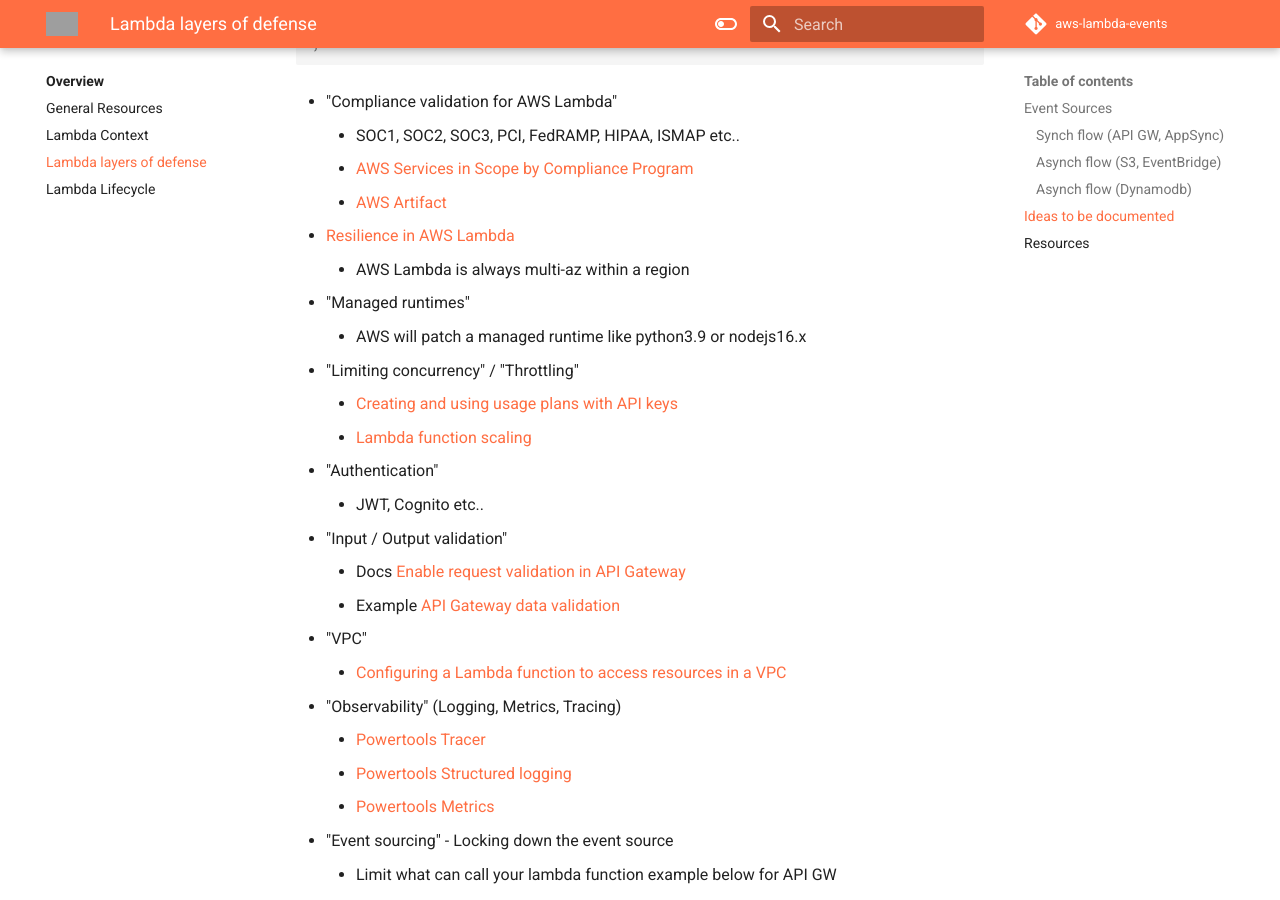
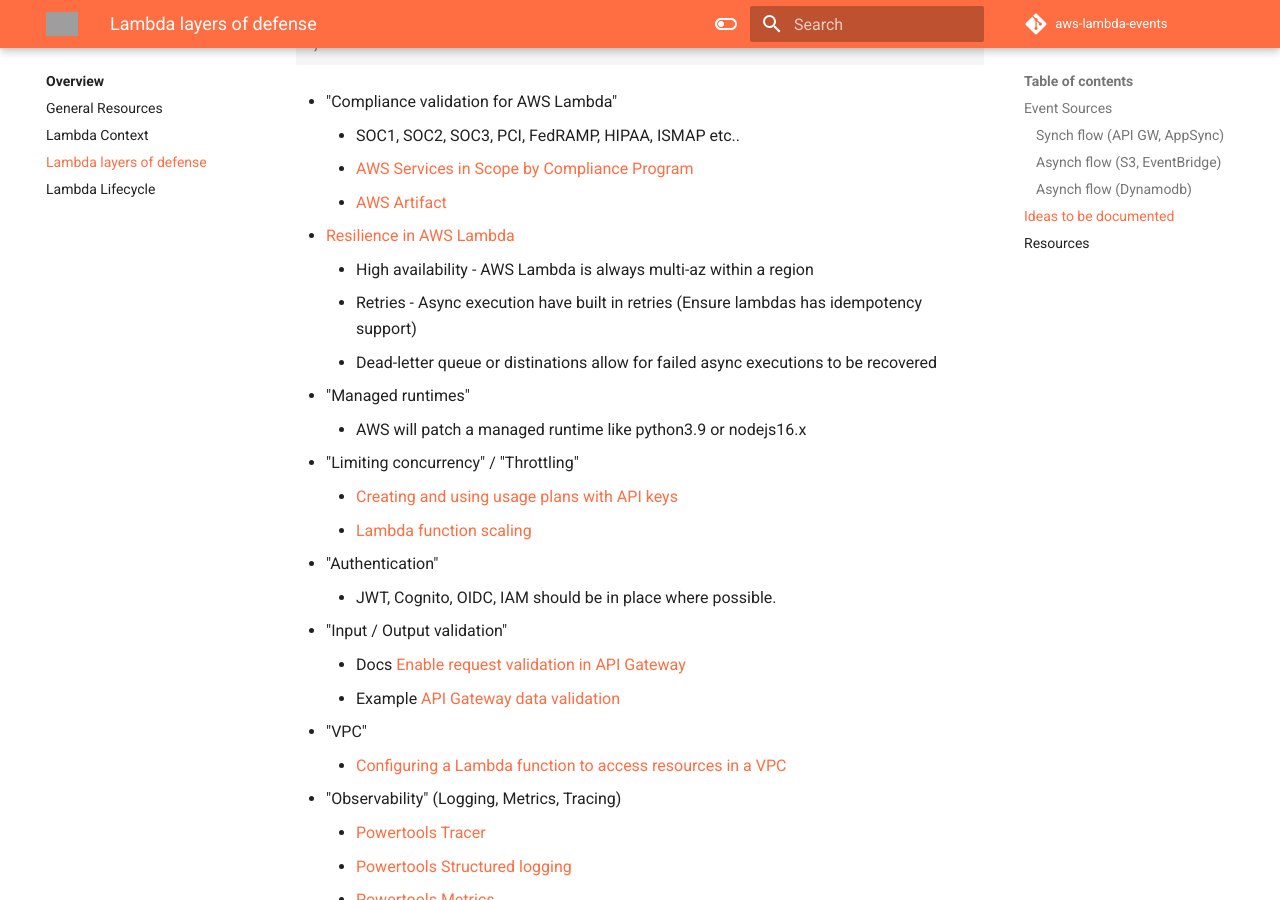
Before and after one commit to michaelbrewer/aws-lambda-events, an MkDocs documentation site: the page built from docs/lambda-security.md, in a window 1280 px wide and 900 px high, scrolled down 2827 px. Built offline with MkDocs 1.6.1 and Material for MkDocs 9.7.7, drawn with Linux system fonts in a browser that asks for light colours; comment, search, counter and statistics services are not loaded; grey boxes are pictures that could not be loaded.

Commit message:
chore(security): updates

```diff
--- a/docs/lambda-security.md
+++ b/docs/lambda-security.md
@@ -117,7 +117,9 @@
     - [AWS Artifact](https://aws.amazon.com/artifact/)
 
 - [Resilience in AWS Lambda](https://docs.aws.amazon.com/lambda/latest/dg/security-resilience.html){target="_blank"}
-    - AWS Lambda is always multi-az within a region
+    - High availability - AWS Lambda is always multi-az within a region
+    - Retries - Async execution have built in retries (Ensure lambdas has idempotency support)
+    - Dead-letter queue or distinations allow for failed async executions to be recovered
 
 - "Managed runtimes"
     - AWS will patch a managed runtime like python3.9 or nodejs16.x
@@ -127,7 +129,7 @@
     - [Lambda function scaling](https://docs.aws.amazon.com/lambda/latest/dg/invocation-scaling.html)
 
 - "Authentication"
-    - JWT, Cognito etc..
+    - JWT, Cognito, OIDC, IAM should be in place where possible.
 
 - "Input / Output validation"
     - Docs [Enable request validation in API Gateway](https://docs.aws.amazon.com/apigateway/latest/developerguide/api-gateway-method-request-validation.html)
```
